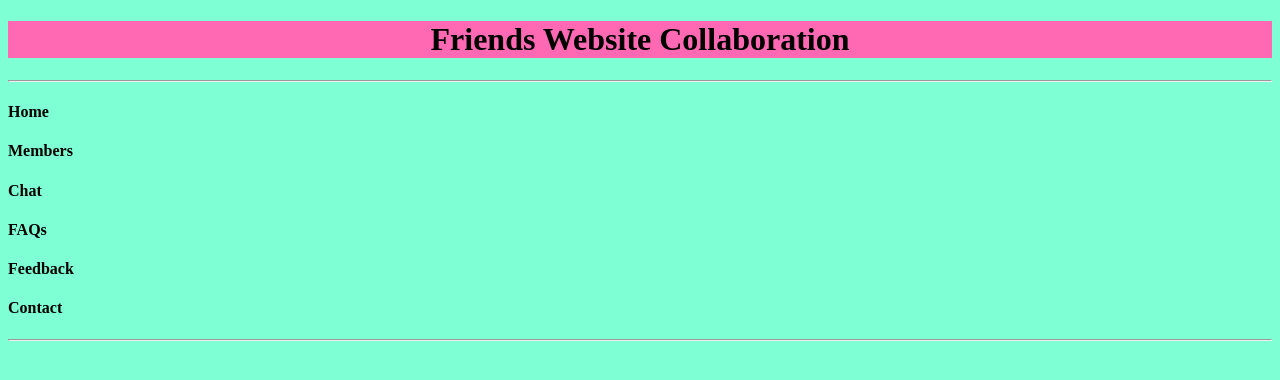
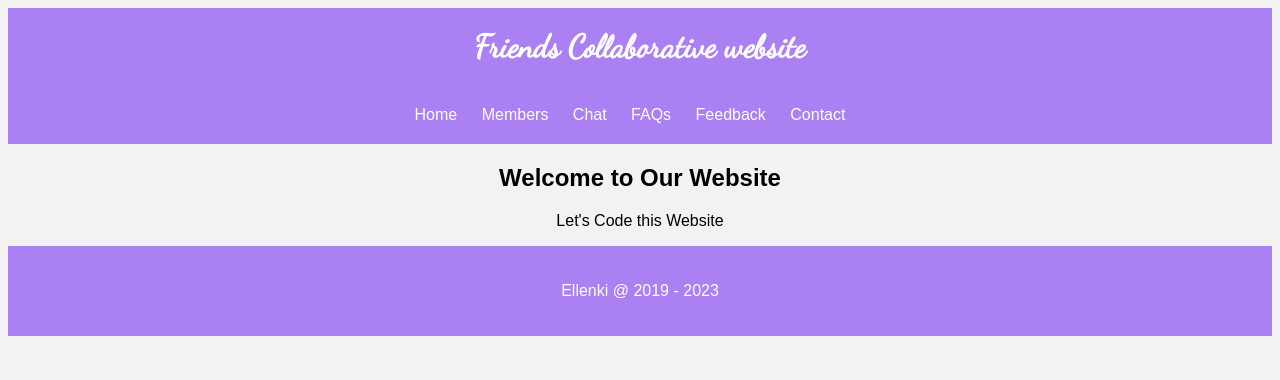
Before and after one commit to sidduganeshsid/TecTechyConnect, a plain HTML site: page index.html in a window 1280 px wide. Drawn offline with Linux system fonts and the light colour scheme.

Commit message:
modified html and css

```diff
--- a/index.html
+++ b/index.html
@@ -6,16 +6,37 @@
     <meta name="viewport" content="width=device-width, initial-scale=1.0">
     <link rel="stylesheet" href="styles.css">
     <title>Friends</title>
+    <!--links-->
+    <link rel="preconnect" href="https://fonts.googleapis.com">
+<link rel="preconnect" href="https://fonts.gstatic.com" crossorigin>
+<link href="https://fonts.googleapis.com/css2?family=Lobster&display=swap" rel="stylesheet">
+
+<link rel="preconnect" href="https://fonts.googleapis.com">
+<link rel="preconnect" href="https://fonts.gstatic.com" crossorigin>
+<link href="https://fonts.googleapis.com/css2?family=Dancing+Script&display=swap" rel="stylesheet">
 </head>
 <body>
-    <center><h1>Friends Website Collaboration</h1></center>
-    <hr/>
-    <h4>Home</h4>
-    <h4>Members</h4>
-    <h4>Chat</h4>
-    <h4>FAQs</h4>
-    <h4>Feedback</h4>
-    <h4>Contact</h4>
-    <hr>
+  <header>
+    <h1>Friends Collaborative website</h1>
+  </header>
+    <nav>
+      <ul>
+    <li>Home</li>
+    <li><a href="./members.html">Members</a></li>
+    <li>Chat</li>
+    <li>FAQs</li>
+    <li>Feedback</li>
+    <li>Contact</li>
+      </ul>
+    </nav
+
+    <main>
+    <h2>Welcome to Our Website</h2>
+    <p>Let's Code this Website</p>
+    </main>
+
+    <footer>
+      <p>Ellenki @ 2019 - 2023</p>
+    </footer>
 </body>
 </html>
--- a/styles.css
+++ b/styles.css
@@ -1,7 +1,67 @@
-body{
-    background-color: aquamarine;
-}
+header{
+    background-color: #aa80f3;
+    color:#fff;
+    padding: 20px;
+    text-align: center;
+  }
+  h1{
+  /*  font-family: 'Lobster', cursive; */
+    font-family: 'Dancing Script', cursive;
+  }
 
-h1{
-    background-color: hotpink;
-}
+  header h1{
+    margin: 0;
+  }
+
+  body{
+    font-family: Arial, Helvetica, sans-serif;
+    background-color: #f2f2f2;
+    text-align: center;
+  }
+
+
+  nav{
+    background-color: #aa80f3;
+    color: #fff;
+    padding: 20px;
+    text-align: center;
+   /* display: block;*/
+  }
+
+  nav ul{
+    list-style:none;
+    margin: 0;
+    padding: 0;
+    display: inline-block;
+  }
+
+  nav li{
+    display: inline-block;
+    margin-right: 20px;
+  }
+
+  nav a{
+    color:#fff;
+    text-decoration: none;
+  }
+
+  main {
+    padding: 20px;
+    text-align: center;
+  }
+  /*
+  ul{
+    margin-block-start: 1em;
+    margin-block-end: 1em;
+    margin-inline-start: 0px;
+    margin-inline-end: 0px;
+    padding-inline-start: 40px;
+  }
+  */
+  footer{
+    background-color: #aa80f3;
+    color: #fff;
+    padding: 20px;
+    text-align: center;
+    display: block;
+  }
```
